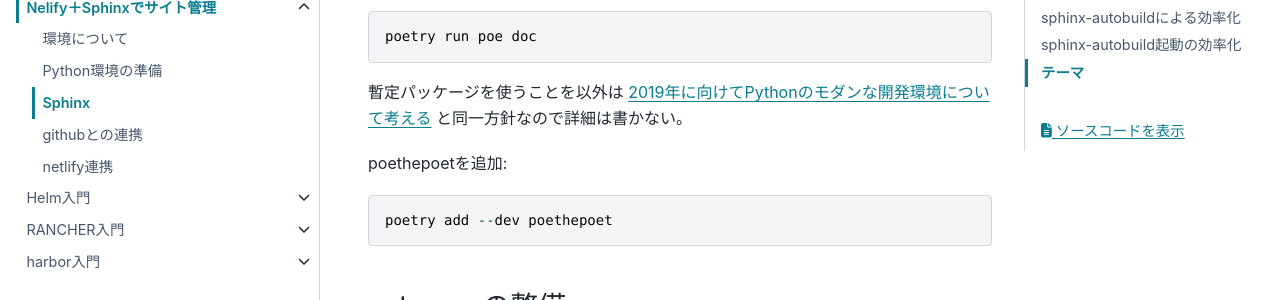
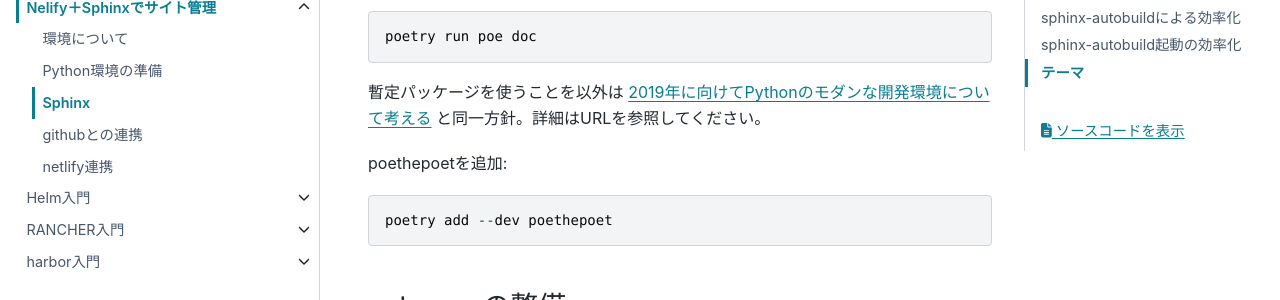
Before and after one commit to mtakagishi/mtakagishi, a Sphinx documentation site: the page built from docs/howto/netlify-sphinx/Sphinx.rst, in a window 1280 px wide and 900 px high, scrolled down 1463 px. Shown: the part 152-452 px from the top of the window. Built offline with Sphinx 7.4.7 and the PyData theme 0.15.4, drawn with Linux system fonts in a browser that asks for light colours.

Commit message:
微修正

```diff
--- a/docs/howto/netlify-sphinx/Sphinx.rst
+++ b/docs/howto/netlify-sphinx/Sphinx.rst
@@ -45,7 +45,7 @@ natさんにより、 `poethepoet`_ という暫定パッケージを開発し
 
 	poetry run poe doc
 
-暫定パッケージを使うことを以外は `2019年に向けてPythonのモダンな開発環境について考える`_ と同一方針なので詳細は書かない。
+暫定パッケージを使うことを以外は `2019年に向けてPythonのモダンな開発環境について考える`_ と同一方針。詳細はURLを参照してください。
 
 poethepoetを追加::
 
```
